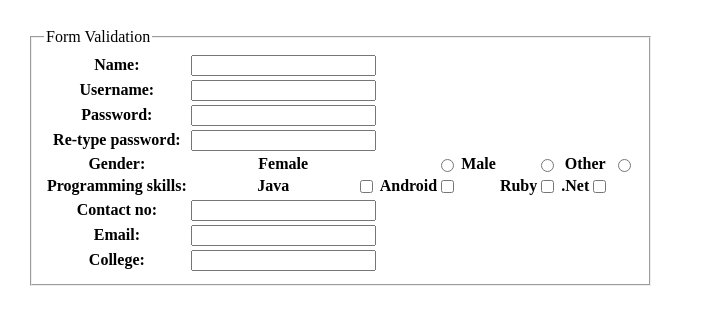
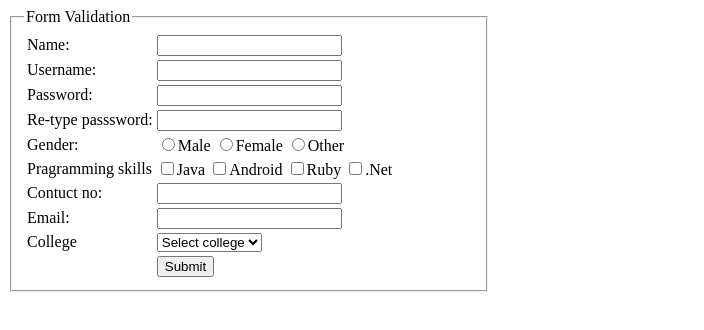
Before and after one commit to abikko/siteforpractices, a plain HTML site: page index.html in a window 1280 px wide. Shown: the whole page, without its empty margins (0-704 px from the left). Drawn offline with Linux system fonts and the light colour scheme.

Commit message:
Added the form and tables

```diff
--- a/index.html
+++ b/index.html
@@ -1,84 +1,62 @@
 <!DOCTYPE html>
 <html>
 <head>
-    <title>Title</title>
-    <style>
-        form {
-            float: left;
-            padding: 20px;
-        }
-
-        input {
-            float: end;
-        }
-
-        h1 {
-        }
-        b{
-            float:left;
-        }
-        input{
-            float: right;
-        }
-        a{
-            float:top;
-        }
-    </style>
+	<title>Task 2</title>
 </head>
 <body>
-<div>
 	<form>
-        <fieldset>
+<fieldset style="width: 450px">
 	<legend>Form Validation</legend>
 	<table>
 		<tr>
-                    <th>Name:</th>
-                    <th><input type="text"></th>
+			<td>Name:</td>
+			<td><input type="text" name="text"></td>
 		</tr>
 		<tr>
-                    <th>Username:</th>
-                    <th><input type="text"></th>
-                </tr>
+			<td>Username:</td>
+			<td><input type="text" name="text"></td>
 		</tr>
 		<tr>
-                    <th>Password:</th>
-                    <th><input type="text"></th>
-                </tr>
+			<td>Password:</td>
+			<td><input type="text" name="text"></td>
 		</tr>
 		<tr>
-                    <th>Re-type password:</th>
-                    <th><input type="text"></th>
-                </tr>
+			<td>Re-type passsword:</td>
+			<td><input type="text" name="text"></td>
 		</tr>
 		<tr>
-                    <th>Gender:</th>
-                    <th>Female<th><input type="radio"></th></th>
-                    <th>Male<th><input type="radio"></th></th>
-                    <th>Other<th><input type="radio"></th></th>
-                </tr>
+			<td>Gender:</td>
+			<td><input type="radio" name="radiobutton">Male
+			<input type="radio" name="radiobutton">Female
+			<input type="radio" name="radiobutton">Other</td>
 		</tr>
 		<tr>
-                    <th>Programming skills:</th>
-                    <th><input type="checkbox">Java</th><th><input type="checkbox">Android</th><th><th><input type="checkbox">Ruby</th><th><input type="checkbox">.Net</th></th>
-                </tr>
+			<td>Pragramming skills</td>
+			<td><input type="checkbox" name="checkbox">Java
+			<input type="checkbox" name="checkbox">Android
+		<input type="checkbox" name="checkbox">Ruby
+	<input type="checkbox" name="checkbox">.Net</td>
 		</tr>
 		<tr>
-                    <th>Contact no:</th>
-                    <th><input type="text"></th>
-                </tr>
+			<td>Contuct no:</td>
+			<td><input type="text" name="text"></td>
 		</tr>
 		<tr>
-                    <th>Email:</th>
-                    <th><input type="text"></th>
-                </tr>
+			<td>Email:</td>
+			<td><input type="text" name="text"></td>
 		</tr>
 		<tr>
-                    <th>College:</th>
-                    <th><input type="text"></th>
+			<td>College</td>
+			<td><select name="select">
+				<option value="Select college">Select college</option>
+			</select></td>
+		</tr>
+		<tr>
+			<td></td>
+			<td><button type="button" onclick="alert('Hello HTML')">Submit</button></td>
 		</tr>
 	</table>
 </fieldset>
 </form>
-</div>
 </body>
 </html>
```
Lines whose indentation alone changed are shown as unchanged.
